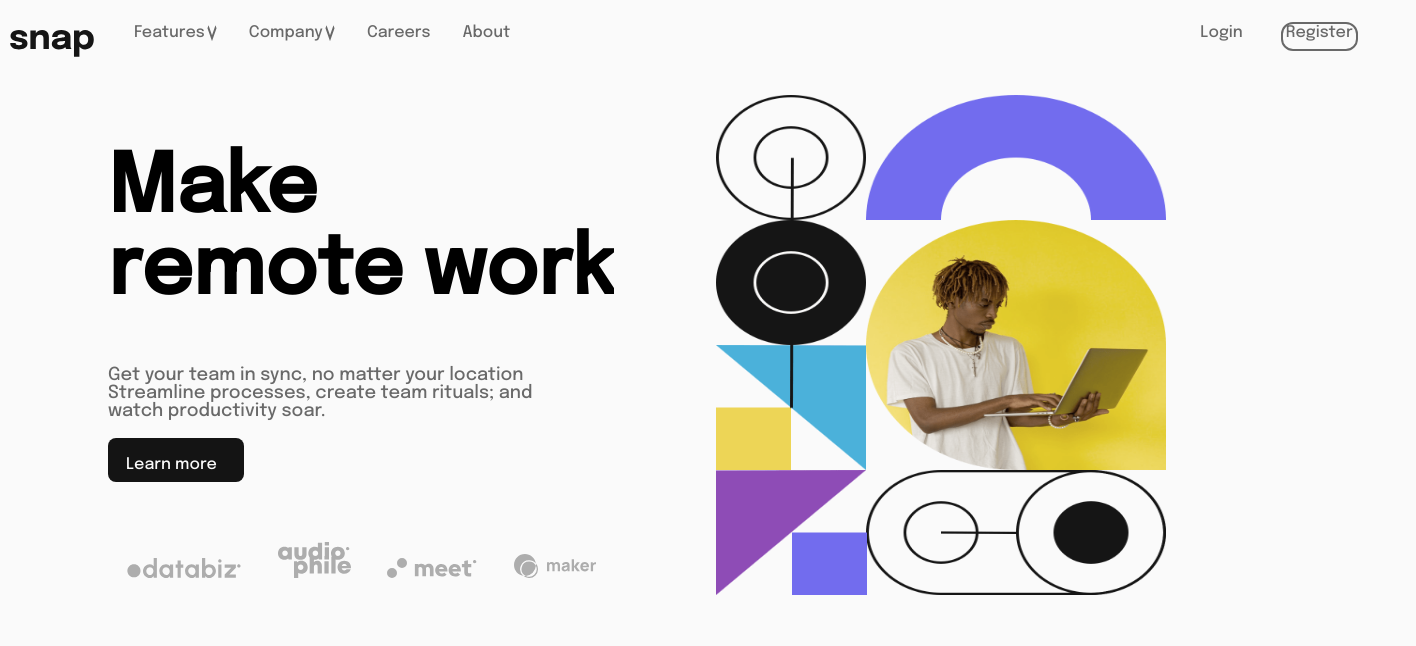
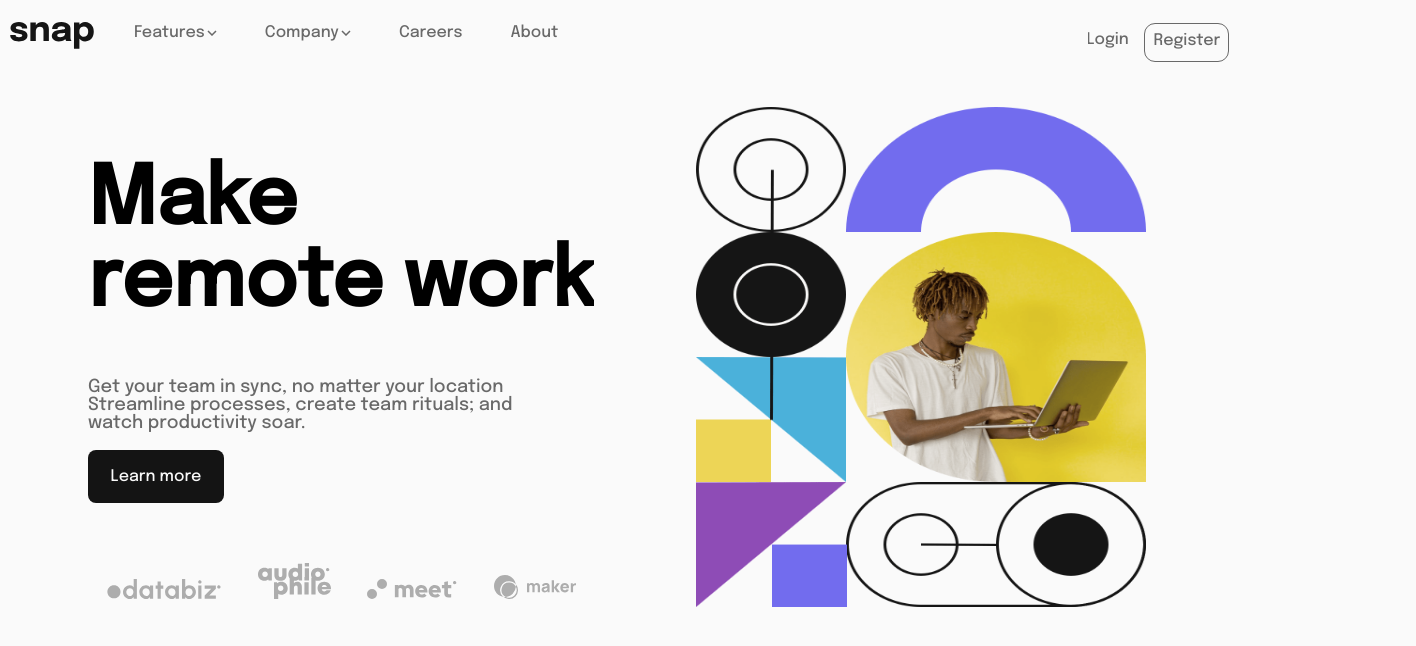
Before and after one commit to JAllanMora/portG3N1, a plain HTML site: page index.html in a window 1280 px wide. Shown: the whole page, 1416 px wide, since content can reach past the window. Drawn offline with Linux system fonts and the light colour scheme.

Commit message:
proyecto final.2

```diff
--- a/estilos.css
+++ b/estilos.css
@@ -2,6 +2,7 @@
 
     background-color: hsl(0, 0%, 98%);
     font-family: 'Epilogue', sans-serif;
+
 
 }
 .contenedorprincipal{
@@ -15,7 +16,9 @@ justify-content: center;
 
 }
 .logooo{
-    padding-top: 10px;
+    padding-top: 2px;
+    display: flex;
+    align-items: center;
 }
 nav{
     width: 100%;
@@ -31,32 +34,48 @@ nav{
     display:flex;
     justify-content: left;
     list-style: none;
-    gap: 2rem;
-    padding-right: 650px;
+    gap: 3rem;
+    padding-right: 530px;
     cursor: pointer;
     position: relative;
     color: hsl(0, 0%, 41%);
 
+
 }
 .listados{
-    display:flex;
-    justify-content: center;
-    list-style: none;
-    gap: 40px;
-    padding-right: 60px;
-    cursor: pointer;
-    position: relative;
+    width: 100px;
+    justify-content: end;
+    display: flex;
     color: hsl(0, 0%, 41%);
-}
+    gap: .6rem;
+
+  }
+
 .uno{
     display: flex;
+    align-items: center;
+
+}
+.cinco{
+    display: flex;
+    justify-content: end;
+
+}
+
+.cincoo{
+    padding: 7px;
 }
 .seis{
-    outline: 2px solid  hsl(0, 0%, 41%) ;
+
+    text-align: center;
+    outline: 1px solid  hsl(0, 0%, 41%) ;
     border-radius: 10px;
-    padding-bottom: 8px;
-    padding-left: 3px;
-    padding-right: 3px;
+    padding: 8px;
+
+
+}
+.dosb{
+    display: flex;
 
 }
 .uno:hover{
@@ -67,11 +86,14 @@ nav{
     color: black;
 
 }
+.tres:hover{
+    color: black;
+}
 .cuatro:hover{
     color: black;
 
 }
-.cinco:hover{
+.cincoo:hover{
     color: black;
 
 }
@@ -128,7 +150,7 @@ ul{
 
 .principal{
     display: flex;
-    padding-inline-start: 20px;
+
 
 }
 .titulo{
@@ -181,11 +203,11 @@ padding-top: 30px;
 padding: 18px;
 border-radius: 8px;
 width: 100px;
-height: 8px;
+
 color:  hsl(0, 0%, 98%);
 background-color: hsl(0, 0%, 8%);
 text-align:center;
-text-align: start;
+
 
 }
 .botonn:hover{
@@ -206,6 +228,7 @@ text-align: start;
 }
 .dos{
     display: flex;
+    align-items: center;
 }
 .fechados{
     width: 15px;
@@ -225,4 +248,5 @@ text-align: start;
 }
 .emerge:hover > .uno > .flechadoss{
     transform: rotate(180deg);
+
 }
--- a/index.html
+++ b/index.html
@@ -38,11 +38,11 @@
             <li> Blog </li>
         </ul>
         </li>
-        <li>Careers</li>
+        <li class="tres">Careers</li>
         <li class="cuatro">About</li>
     </ul>
     <ul class="listados">
-        <li class="cinco">Login</li>
+       <div class="cincoo"> <li class="cinco">Login</li></div>
         <li class="seis">Register</li>
     </ul>
 </nav>
```
